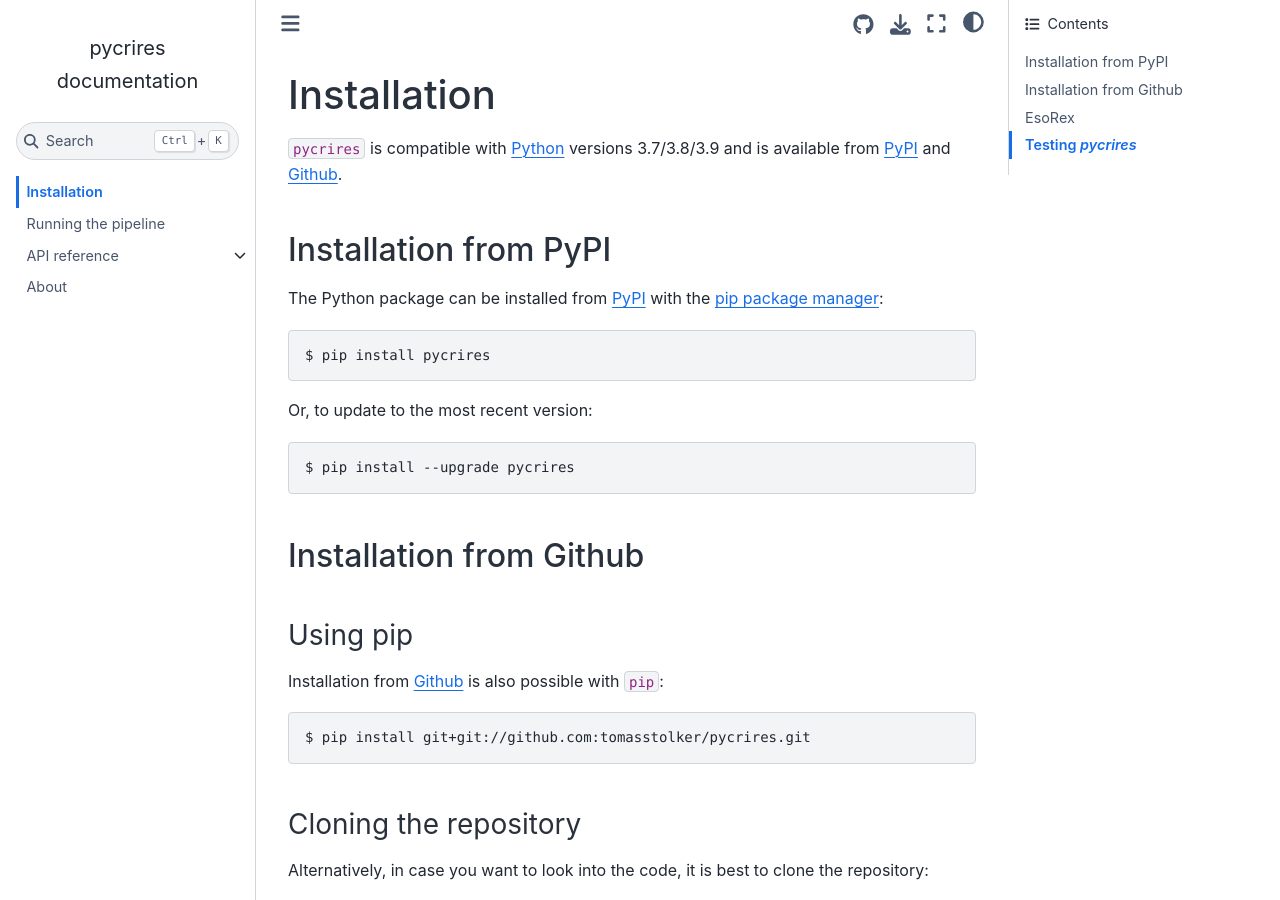
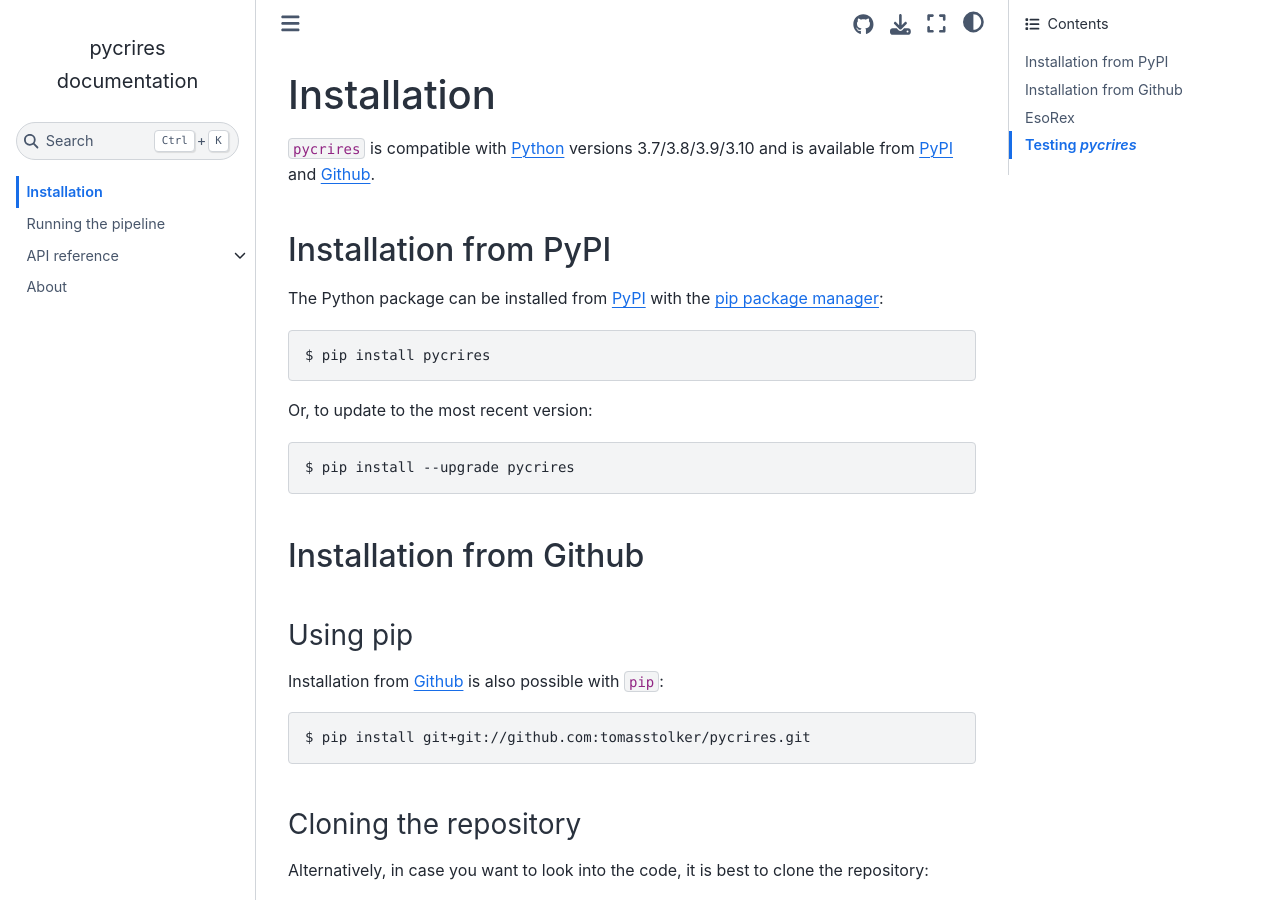
Before and after one commit to tomasstolker/pycrires, a Sphinx documentation site: the page built from docs/installation.rst, in a window 1280 px wide and 900 px high. Built offline with Sphinx 7.4.7 and the Sphinx Book theme 1.1.4, drawn with Linux system fonts in a browser that asks for light colours; pages that are not in the unit, such as notebooks, are missing from menus.

Commit message:
Support for Python 3.10

```diff
--- a/docs/installation.rst
+++ b/docs/installation.rst
@@ -3,7 +3,7 @@
 Installation
 ============
 
-``pycrires`` is compatible with `Python <https://www.python.org>`_ versions 3.7/3.8/3.9 and is available from `PyPI <https://pypi.org/project/pycrires/>`_ and `Github <https://github.com/tomasstolker/pycrires>`_.
+``pycrires`` is compatible with `Python <https://www.python.org>`_ versions 3.7/3.8/3.9/3.10 and is available from `PyPI <https://pypi.org/project/pycrires/>`_ and `Github <https://github.com/tomasstolker/pycrires>`_.
 
 Installation from PyPI
 ----------------------
--- a/docs/running.rst
+++ b/docs/running.rst
@@ -51,7 +51,7 @@ Below, there is an full example for reducing and calibrating the `CRIRES+ <https
   pipeline.util_calib(calib_type='fpet', verbose=False)
   pipeline.util_extract(calib_type='fpet', verbose=False)
   pipeline.util_wave(calib_type='fpet', poly_deg=4, wl_err=0.01, verbose=False)
-  pipeline.obs_nodding(verbose=False)
+  pipeline.obs_nodding(verbose=False, correct_bad_pixels=True)
   pipeline.util_extract_2d(nod_ab='A', verbose=False)
   pipeline.run_skycalc(pwv=1.)
   pipeline.correct_wavelengths(nod_ab='A', create_plots=True)
--- a/setup.py
+++ b/setup.py
@@ -34,5 +34,6 @@ setup(
         'Programming Language :: Python :: 3.7',
         'Programming Language :: Python :: 3.8',
         'Programming Language :: Python :: 3.9',
+        'Programming Language :: Python :: 3.10',
     ],
 )
```
Also changed, not shown: 1 other file.
